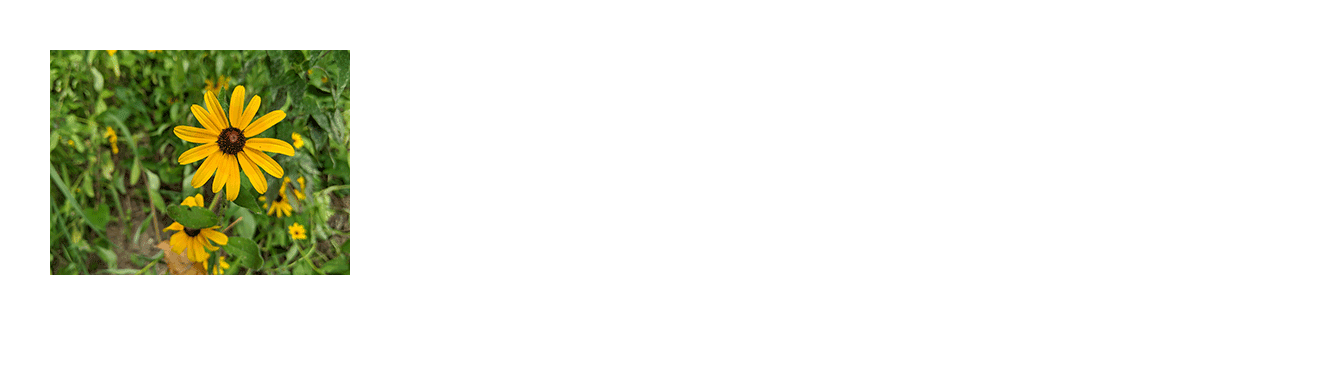
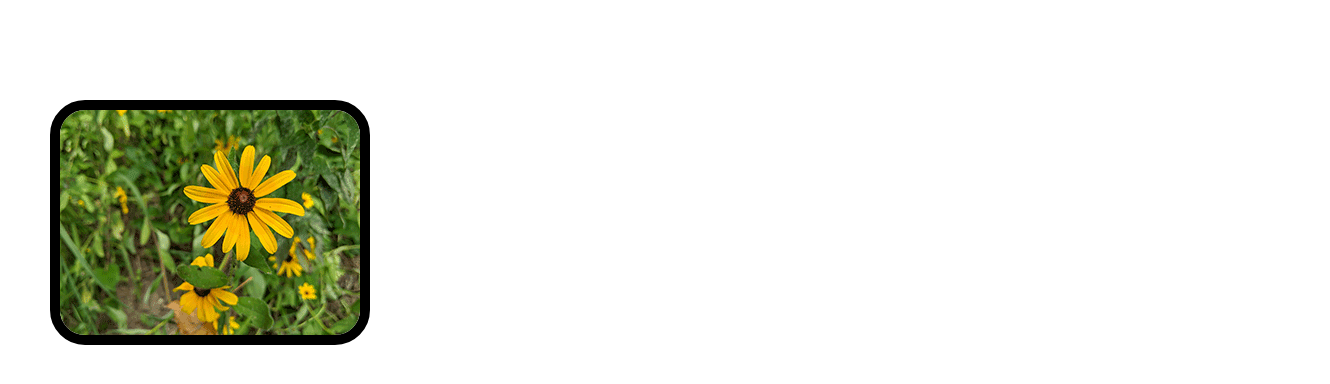
Before and after one commit to hiroko/egghead-lesson, a plain HTML site: page lesson3/index.html in a window 1280 px wide. Shown: the whole page, 1330 px wide, since content can reach past the window. Drawn offline with Linux system fonts and the light colour scheme.

Commit message:
Codes for Lessons 1 and 2

```diff
--- a/demo/style.css
+++ /dev/null
@@ -1,15 +0,0 @@
-body {
-  width: 100%;
-  margin-top: 50px;
-  margin-left: 50px;
-}
-
-/* Image hover effect */
-
-.Box {
-  opacity: 1;
-}
-
-.Box:hover {
-  opacity: 0.5;
-}
--- /dev/null
+++ b/lesson1/style.css
@@ -0,0 +1,16 @@
+body {
+  margin-top: 100px;
+  margin-left: 50px;
+}
+
+p {
+  font-size: 30px;
+}
+
+.effect {
+  opacity: 1;
+}
+
+.effect:hover {
+  opacity: 0.3;
+}
--- /dev/null
+++ b/lesson2/style.css
@@ -0,0 +1,21 @@
+body {
+  margin-top: 100px;
+  margin-left: 50px;
+}
+
+p {
+  font-size: 30px;
+  padding: 10px;
+}
+
+.effect {
+  border-style: solid;
+  border-color: blue;
+  border-width: 10px;
+}
+
+.effect:hover {
+  border-style: solid;
+  border-color: yellow;
+  border-width: 10px;
+}
--- a/demo/index.html
+++ b/lesson3/index.html
@@ -2,15 +2,13 @@
 <html lang="en">
 
   <head>
-
     <link href="style.css" rel="stylesheet">
-    <title>Image Hover Effect in CSS</title>
-
+    <title>Using :hover Selector in CSS</title>
   </head>
 
   <body>
 
-        <img class="Box" src="image.png" alt="">
+        <img class="effect" src="image.png" alt="">
 
   </body>
 
--- /dev/null
+++ b/lesson3/style.css
@@ -0,0 +1,22 @@
+body {
+  margin-top: 100px;
+  margin-left: 50px;
+}
+
+p {
+  font-size: 30px;
+}
+
+.effect {
+  border-style: solid;
+  border-color: black;
+  border-width: 10px;
+  border-radius: 35px;
+}
+
+.effect:hover {
+  border-style: solid;
+  border-color: gray;
+  border-width: 10px;
+  border-radius: 35px;
+}
```
Also changed, not shown: lesson1/index.html (added, +16 -0 lines), lesson2/index.html (added, +16 -0 lines), lesson1/image.jpg (added), lesson1/image.png (renamed from demo/image.png), lesson2/image.jpg (added), lesson2/image.png (added), lesson3/image.jpg (added), lesson3/image.png (added), 7 other files.
